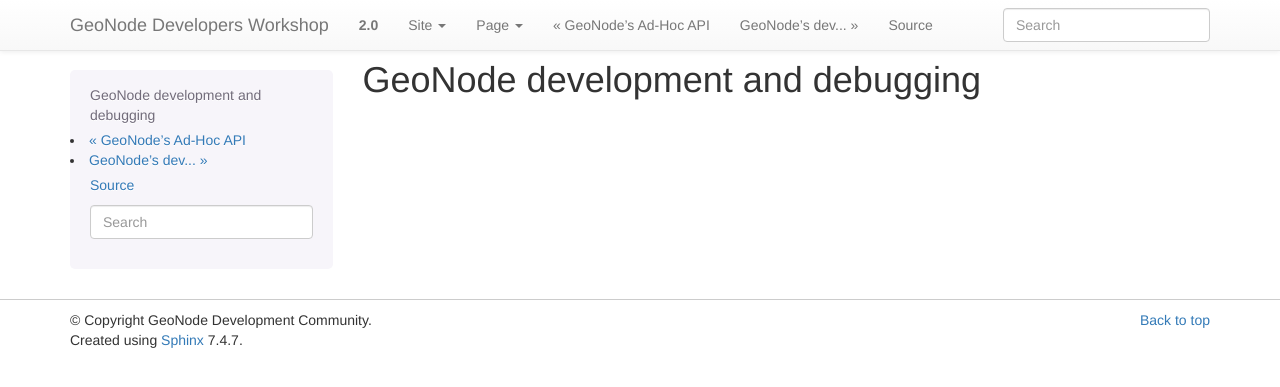
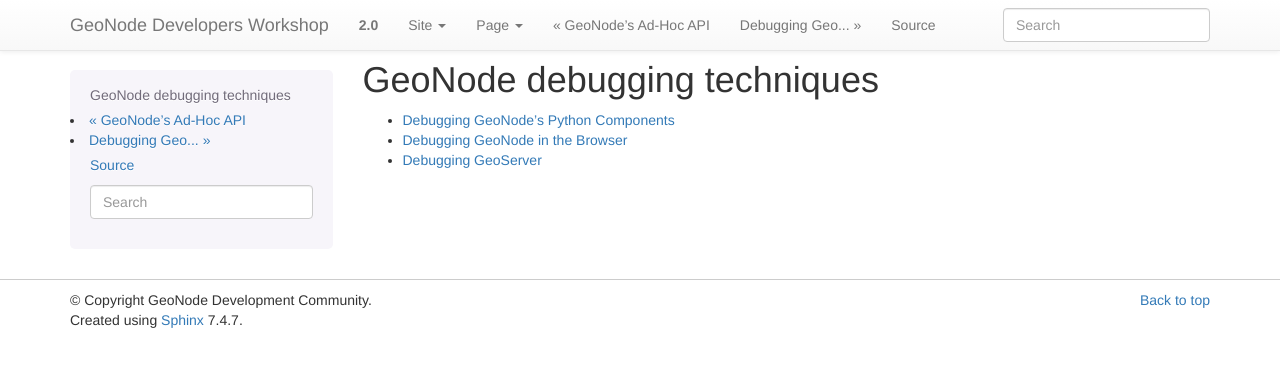
Before and after one commit to lucacasagrande/geonode-workshops, a Sphinx documentation site: the page built from devel/doc/debug/index.rst, in a window 1280 px wide. Shown: the top 387 px of the page. Built offline with Sphinx 7.4.7, drawn with Linux system fonts in a browser that asks for light colours; pages that are not in the unit, such as notebooks, are missing from menus; some of the changed lines change nothing that is shown.

Commit message:
More work

```diff
--- /dev/null
+++ b/devel/doc/debug/browser.rst
@@ -0,0 +1,4 @@
+.. _browser:
+
+Debugging GeoNode in the Browser
+================================
--- /dev/null
+++ b/devel/doc/debug/geoserver.rst
@@ -0,0 +1,4 @@
+.. _geoserver:
+
+Debugging GeoServer
+===================
--- a/devel/doc/debug/index.rst
+++ b/devel/doc/debug/index.rst
@@ -1,40 +1,11 @@
 .. _debug:
 
-GeoNode development and debugging
-=================================
+GeoNode debugging techniques
+============================
 
-.. todo::
+.. toctree::
+   :maxdepth: 2
 
-    From the notes::
-
-        GeoNode’s Development Process
-            Patch review process and code quality indicators
-            Automated Testing
-            GNIPs
-            Roadmap Process
-        Advanced Development Techniques
-            Debugging Python
-                shell
-                pdb
-                etc
-            Debugging in the Browser
-                Techniques
-                Browsers
-                    Chrome
-                    Safari
-                    Firefox
-            GeoNode’s Build, Testing and Packaging Infrastructure
-                Continuous Integration
-                    Jenkins
-                    Travis CI
-                unit tests
-                integration tests
-                javascript tests
-                packaging
-                Automated Deploys
-                geohubot :)
-        Advanced Deployment Techniques
-            Distributed Architecture
-            Alternate Catalogue Implementation (CSW)
-            Federation
-            Multi Tenancy
+   python
+   browser
+   geoserver
--- /dev/null
+++ b/devel/doc/debug/python.rst
@@ -0,0 +1,4 @@
+.. _python:
+
+Debugging GeoNode's Python Components
+=====================================
```
